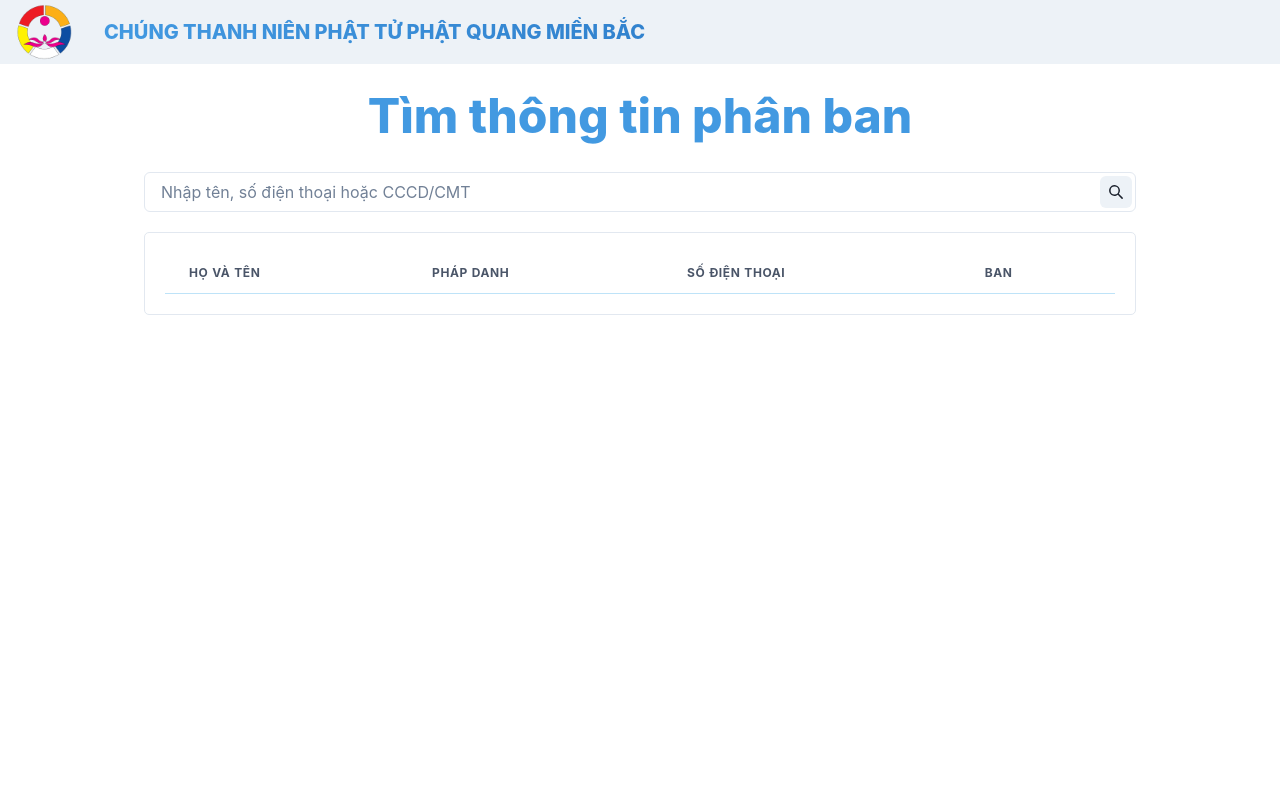
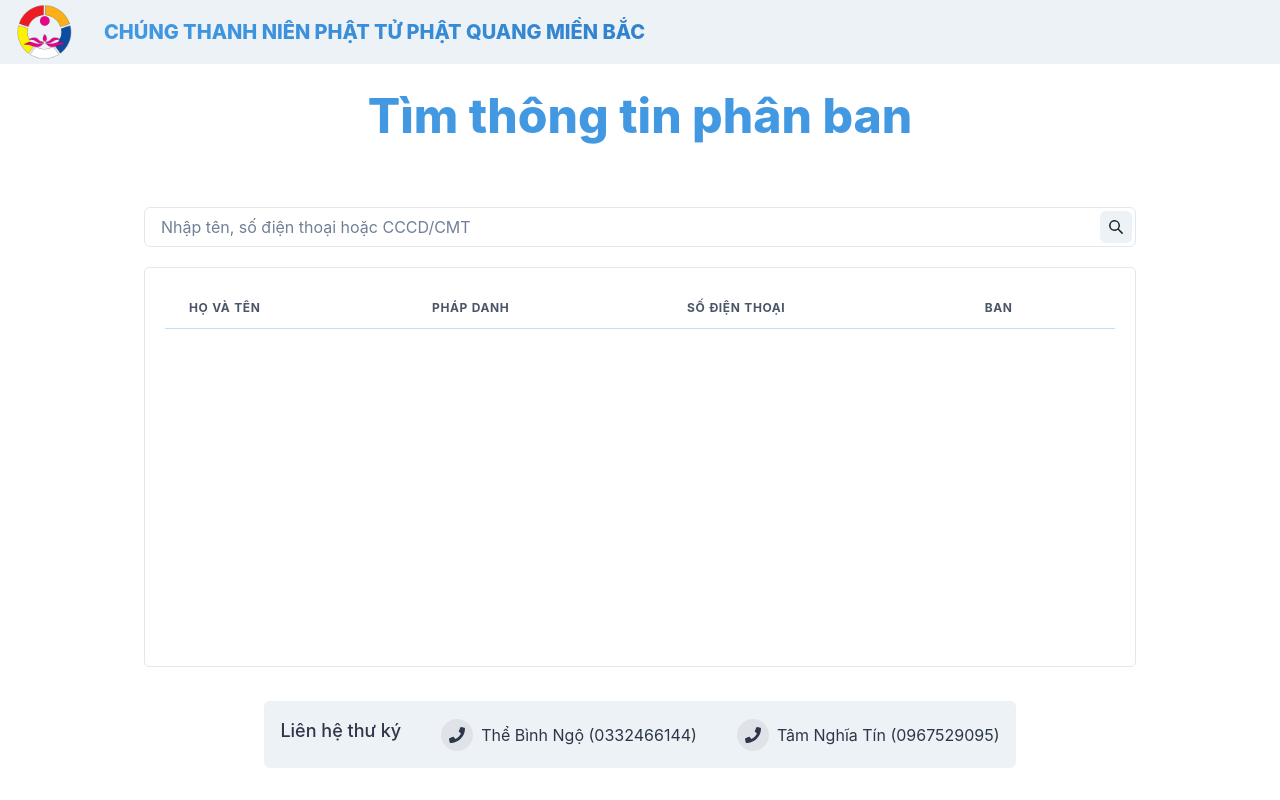
Before and after one commit to hatbuiinho/search-nc, a React (Vite) app: page /department-assignment in a window 1280 px wide. Built offline with nearby package versions, Linux system fonts and the light colour scheme.

Commit message:
update liên hệ

```diff
--- /dev/null
+++ b/src/components/Footer/index.jsx
@@ -0,0 +1,86 @@
+import {
+  Box,
+  chakra,
+  Container,
+  HStack,
+  Link,
+  Stack,
+  Text,
+  useColorModeValue,
+  VisuallyHidden,
+  VStack,
+} from '@chakra-ui/react';
+import { FaPhone } from 'react-icons/fa';
+import Logo from '../Logo';
+
+const ListHeader = ({ children }) => {
+  return (
+    <Text fontWeight={'500'} fontSize={'lg'} mb={2}>
+      {children}
+    </Text>
+  );
+};
+const SocialButton = ({ children, label, href }) => {
+  return (
+    <chakra.button
+      bg={useColorModeValue('blackAlpha.100', 'whiteAlpha.100')}
+      rounded={'full'}
+      w={8}
+      h={8}
+      cursor={'pointer'}
+      as={'a'}
+      display={'inline-flex'}
+      alignItems={'center'}
+      justifyContent={'center'}
+      transition={'background 0.3s ease'}
+      _hover={{
+        bg: useColorModeValue('blackAlpha.200', 'whiteAlpha.200'),
+      }}
+    >
+      <VisuallyHidden>{label}</VisuallyHidden>
+      {children}
+    </chakra.button>
+  );
+};
+
+export default function Footer() {
+  return (
+    <Box
+      bg={useColorModeValue('gray.100', 'gray.900')}
+      color={useColorModeValue('gray.700', 'gray.200')}
+      rounded="md"
+    >
+      <Box
+        as={Stack}
+        maxW={'6xl'}
+        p={4}
+        direction={{ base: 'column', md: 'row' }}
+        spacing={10}
+        justify={{ base: 'center' }}
+        align={{ base: 'center', md: 'center' }}
+      >
+        {/* <HStack>
+          <Logo />
+          <Text>Thiền Tôn Phật Quang</Text>
+        </HStack> */}
+        <ListHeader>Liên hệ thư ký</ListHeader>
+        <Link href="tel:0332466144">
+          <HStack>
+            <SocialButton label={'Thể Bình Ngộ'}>
+              <FaPhone />
+            </SocialButton>
+            <Text>Thể Bình Ngộ (0332466144)</Text>
+          </HStack>
+        </Link>
+        <Link href="tel:0332466144">
+          <HStack>
+            <SocialButton label={'Tâm Nghĩa Tín'}>
+              <FaPhone />
+            </SocialButton>
+            <Text>Tâm Nghĩa Tín (0967529095)</Text>
+          </HStack>
+        </Link>
+      </Box>
+    </Box>
+  );
+}
--- a/src/components/SearchInput/index.jsx
+++ b/src/components/SearchInput/index.jsx
@@ -51,7 +51,14 @@ const SearchInput = ({
         </InputRightElement>
       </InputGroup>
 
-      <Box mt={5} p={5} borderRadius="5px" borderWidth="1px">
+      <Box
+        mt={5}
+        p={5}
+        borderRadius="5px"
+        borderWidth="1px"
+        maxH="50vh"
+        overflow="scroll"
+      >
         {children}
       </Box>
     </Container>
--- a/src/pages/SearchDepartmentAssignment.jsx
+++ b/src/pages/SearchDepartmentAssignment.jsx
@@ -1,7 +1,6 @@
 import { CloseIcon, HamburgerIcon } from '@chakra-ui/icons';
 import {
   Box,
-  Button,
   Flex,
   HStack,
   IconButton,
@@ -16,12 +15,14 @@ import {
   Tr,
   useColorModeValue,
   useDisclosure,
+  VStack,
 } from '@chakra-ui/react';
-import React, { useState } from 'react';
+import { useState } from 'react';
 import Logo from '../components/Logo';
 import SearchInput from '../components/SearchInput';
 import API from '../constants/API';
 import useSearch from '../hooks/useSearch';
+import Footer from '../components/Footer';
 
 const SearchDepartmentAssignment = () => {
   const { isOpen, onOpen, onClose } = useDisclosure();
@@ -34,7 +35,7 @@ const SearchDepartmentAssignment = () => {
   );
   return (
     <>
-      <Box bg={useColorModeValue('gray.100', 'gray.900')} px={4} maxH="100vh">
+      <Box bg={useColorModeValue('gray.100', 'gray.900')} px={4}>
         <Flex h={16} alignItems={'center'} justifyContent={'space-between'}>
           <IconButton
             size={'md'}
@@ -75,7 +76,7 @@ const SearchDepartmentAssignment = () => {
         ) : null}
       </Box>
 
-      <Box p={4}>
+      <Box p={4} as={VStack} justifyContent="space-between" minH="90vh">
         <Text
           bgGradient="linear(to-l, blue.400, blue.400)"
           bgClip="text"
@@ -92,7 +93,7 @@ const SearchDepartmentAssignment = () => {
           loading={loading}
           placeholder="Nhập tên, số điện thoại hoặc CCCD/CMT"
         >
-          <TableContainer>
+          <TableContainer minH="100vh">
             <Table variant="striped" colorScheme="blue">
               <Thead>
                 <Tr>
@@ -107,10 +108,38 @@ const SearchDepartmentAssignment = () => {
                 {data.length
                   ? data.map(({ data: res, row, editUrl }) => (
                       <Tr key={row}>
-                        <Td>{res[0]}</Td>
-                        <Td>{res[1]}</Td>
-                        <Td>{res[4]}</Td>
-                        <Td>{res[29]}</Td>
+                        <Td
+                          maxW={30}
+                          textOverflow="ellipsis"
+                          overflow="hidden"
+                          title={res[0]}
+                        >
+                          {res[0]}
+                        </Td>
+                        <Td
+                          maxW={30}
+                          textOverflow="ellipsis"
+                          overflow="hidden"
+                          title={res[1]}
+                        >
+                          {res[1]}
+                        </Td>
+                        <Td
+                          maxW={30}
+                          textOverflow="ellipsis"
+                          overflow="hidden"
+                          title={res[4]}
+                        >
+                          {res[4]}
+                        </Td>
+                        <Td
+                          maxW={30}
+                          textOverflow="ellipsis"
+                          overflow="hidden"
+                          title={res[29]}
+                        >
+                          {res[29]}
+                        </Td>
                       </Tr>
                     ))
                   : searchValue &&
@@ -125,6 +154,7 @@ const SearchDepartmentAssignment = () => {
             </Table>
           </TableContainer>
         </SearchInput>
+        <Footer />
       </Box>
     </>
   );
--- a/src/pages/SearchRegister.jsx
+++ b/src/pages/SearchRegister.jsx
@@ -16,8 +16,10 @@ import {
   Tr,
   useColorModeValue,
   useDisclosure,
+  VStack,
 } from '@chakra-ui/react';
 import React, { useState } from 'react';
+import Footer from '../components/Footer';
 import Logo from '../components/Logo';
 import SearchInput from '../components/SearchInput';
 import API from '../constants/API';
@@ -34,7 +36,7 @@ const SearchRegister = () => {
   );
   return (
     <>
-      <Box bg={useColorModeValue('gray.100', 'gray.900')} px={4} maxH="100vh">
+      <Box bg={useColorModeValue('gray.100', 'gray.900')} px={4}>
         <Flex h={16} alignItems={'center'} justifyContent={'space-between'}>
           <IconButton
             size={'md'}
@@ -75,7 +77,7 @@ const SearchRegister = () => {
         ) : null}
       </Box>
 
-      <Box p={4}>
+      <Box p={4} as={VStack} justifyContent="space-between" minH="90vh">
         <Text
           bgGradient="linear(to-l, blue.400, blue.400)"
           bgClip="text"
@@ -92,7 +94,7 @@ const SearchRegister = () => {
           loading={loading}
           placeholder="Nhập tên, số điện thoại hoặc CCCD/CMT"
         >
-          <TableContainer>
+          <TableContainer minH="100vh">
             <Table variant="striped" colorScheme="blue">
               <Thead>
                 <Tr>
@@ -116,9 +118,30 @@ const SearchRegister = () => {
                             Sửa
                           </Button>
                         </Td>
-                        <Td>{res[0]}</Td>
-                        <Td>{res[1]}</Td>
-                        <Td>{res[4]}</Td>
+                        <Td
+                          maxW={30}
+                          textOverflow="ellipsis"
+                          overflow="hidden"
+                          title={res[0]}
+                        >
+                          {res[0]}
+                        </Td>
+                        <Td
+                          maxW={30}
+                          textOverflow="ellipsis"
+                          overflow="hidden"
+                          title={res[1]}
+                        >
+                          {res[1]}
+                        </Td>
+                        <Td
+                          maxW={30}
+                          textOverflow="ellipsis"
+                          overflow="hidden"
+                          title={res[4]}
+                        >
+                          {res[4]}
+                        </Td>
                       </Tr>
                     ))
                   : searchValue &&
@@ -133,6 +156,7 @@ const SearchRegister = () => {
             </Table>
           </TableContainer>
         </SearchInput>
+        <Footer />
       </Box>
     </>
   );
```
